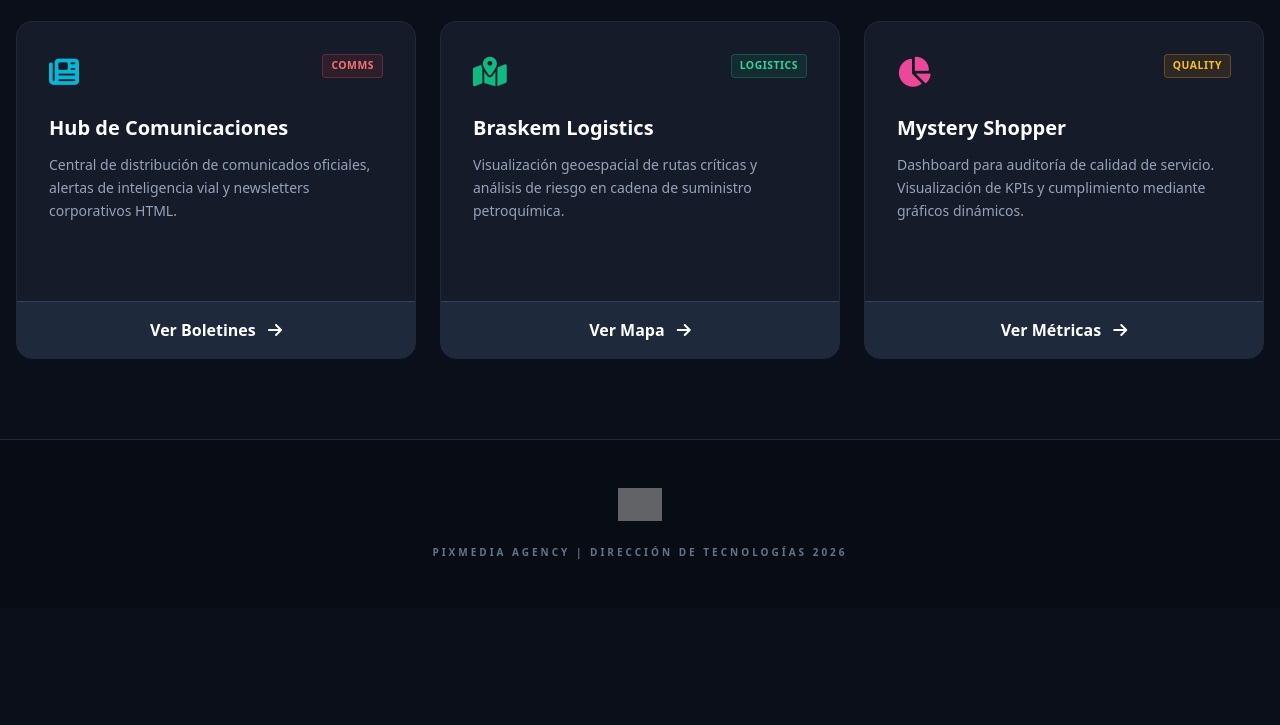
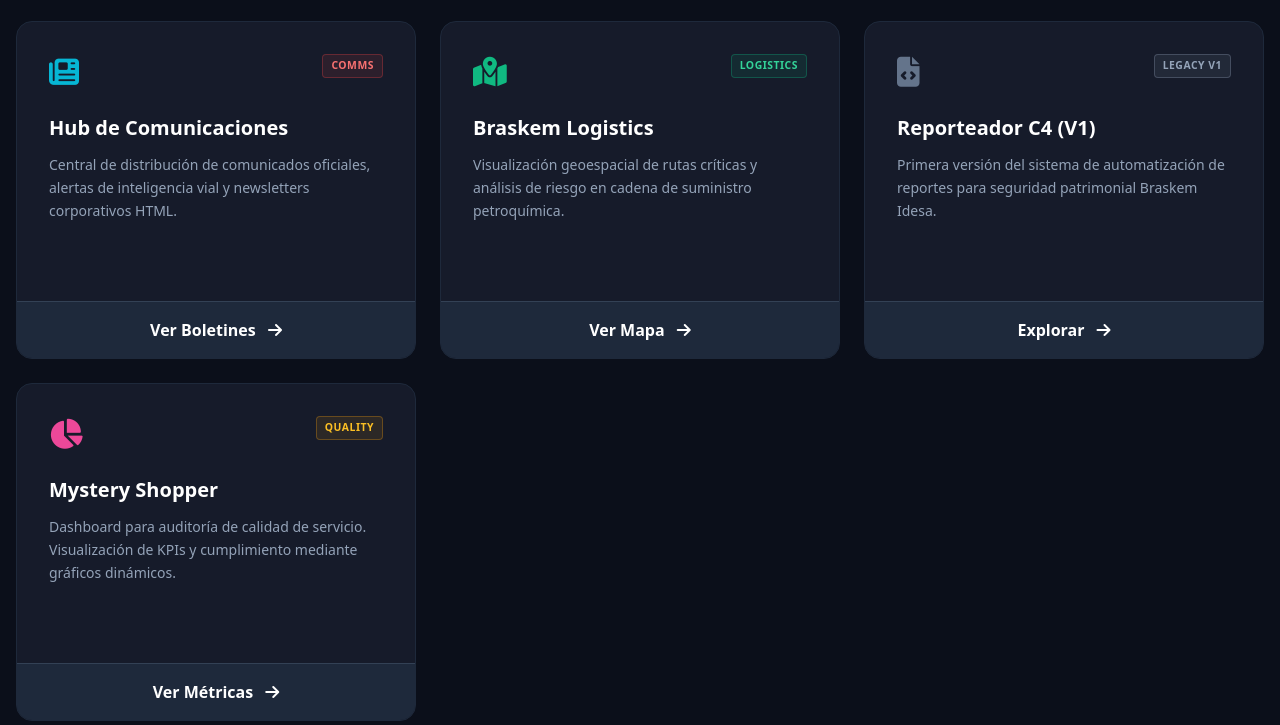
Before and after one commit to Willy100fuegos/willy100fuegos.github.io, a plain HTML site: page index.html in a window 1280 px wide. Shown: the part 1319-2044 px from the top of the page. Before the commit the page ends 1927 px from the top, so only its background shows below. Drawn offline with nearby package versions, Linux system fonts and the light colour scheme; grey boxes are pictures that could not be loaded.

Commit message:
Update index.html

```diff
--- a/index.html
+++ b/index.html
@@ -20,6 +20,7 @@
         .badge-bi { background: rgba(245, 158, 11, 0.1); color: #fbbf24; border-color: rgba(245, 158, 11, 0.3); }
         .badge-civic { background: rgba(239, 68, 68, 0.1); color: #f87171; border-color: rgba(239, 68, 68, 0.3); }
         .badge-soar { background: rgba(168, 85, 247, 0.1); color: #c084fc; border-color: rgba(168, 85, 247, 0.3); }
+        .badge-legacy { background: rgba(148, 163, 184, 0.1); color: #94a3b8; border-color: rgba(148, 163, 184, 0.3); }
     </style>
 </head>
 <body class="bg-[#0b0f1a] text-slate-300 font-sans">
@@ -145,6 +146,18 @@
             <div class="project-card bg-[#161b2a] rounded-2xl overflow-hidden flex flex-col group">
                 <div class="p-8 flex-grow">
                     <div class="flex justify-between items-start mb-6">
+                        <div class="text-slate-500 text-3xl"><i class="fas fa-file-code"></i></div>
+                        <span class="badge badge-legacy">Legacy V1</span>
+                    </div>
+                    <h3 class="text-xl font-bold text-white mb-3 group-hover:text-slate-400 transition">Reporteador C4 (V1)</h3>
+                    <p class="text-sm text-slate-400 leading-relaxed mb-6">Primera versión del sistema de automatización de reportes para seguridad patrimonial Braskem Idesa.</p>
+                </div>
+                <a href="https://willy100fuegos.github.io/Reporteador-Braskem/" class="bg-slate-800 hover:bg-slate-700 text-white text-center py-4 font-bold transition border-t border-slate-700">Explorar <i class="fas fa-arrow-right ml-2"></i></a>
+            </div>
+
+            <div class="project-card bg-[#161b2a] rounded-2xl overflow-hidden flex flex-col group">
+                <div class="p-8 flex-grow">
+                    <div class="flex justify-between items-start mb-6">
                         <div class="text-pink-500 text-3xl"><i class="fas fa-chart-pie"></i></div>
                         <span class="badge badge-bi">Quality</span>
                     </div>
```
